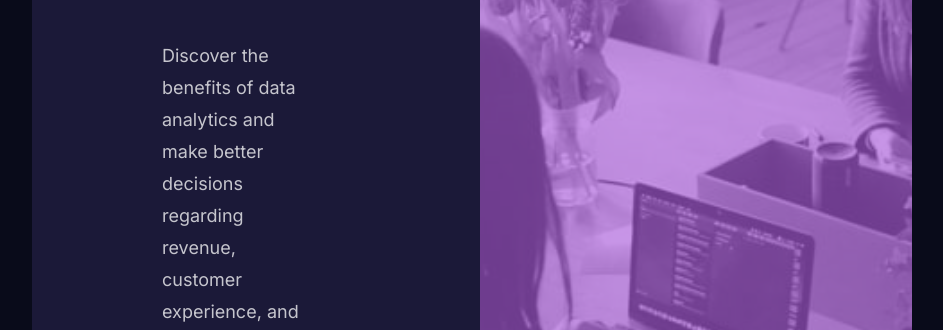
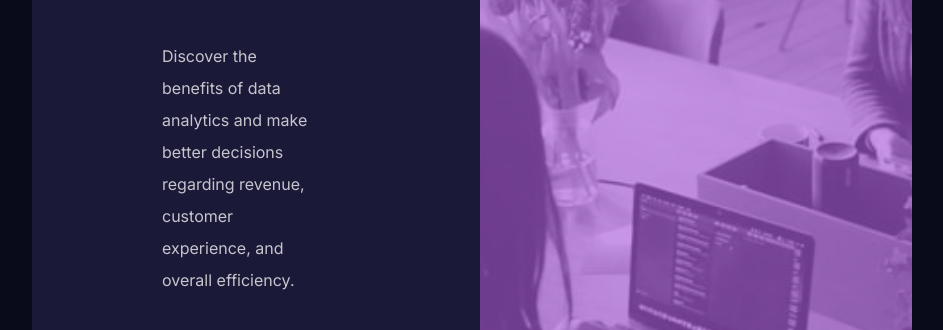
Before and after one commit to Nnenna-udefi/stats-preview-card, a plain HTML site: page index.html in a window 1280 px wide. Shown: the part 622-952 px from the top of the page, without its empty margins (168-1111 px from the left). Drawn offline with Linux system fonts and the light colour scheme; a web font is replaced by a local one.

Commit message:
Update styles.css

```diff
--- a/styles.css
+++ b/styles.css
@@ -100,9 +100,9 @@ body{
 .company{
     flex-direction: column;
     column-count: 3;
-    column-gap: 10px;
+    column-gap: 12px;
     text-align: left;
-    padding-top:250px;
+    padding-top:180px;
 
 }
 h1{
@@ -133,7 +133,7 @@ img{
 }
 .real{
     color: hsla(0, 0%, 100%, 0.75);
-    font-size: 18px;
+    font-size: 16px;
     line-height: 2rem;
     margin-left: -15px;;
 
```
